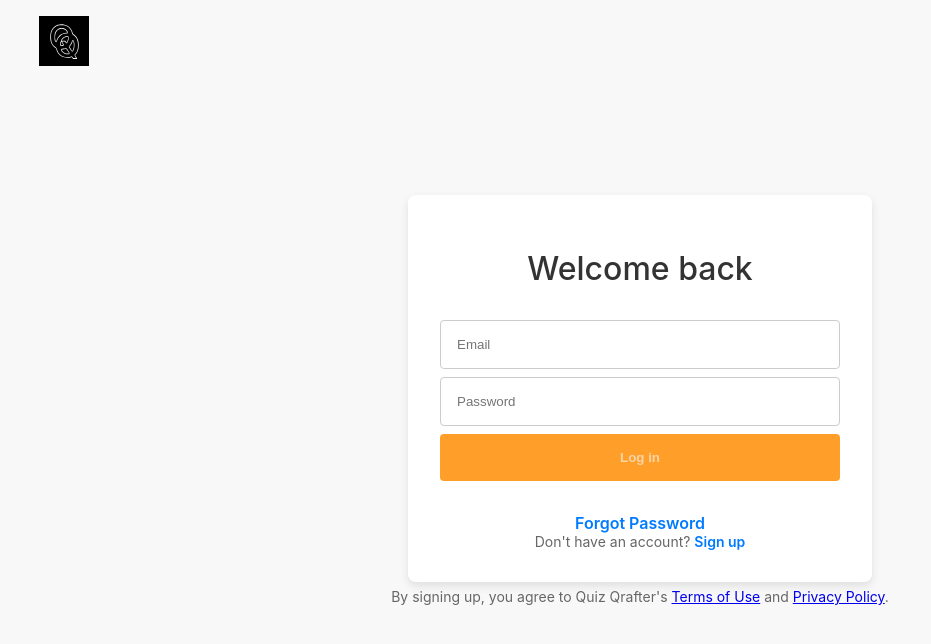
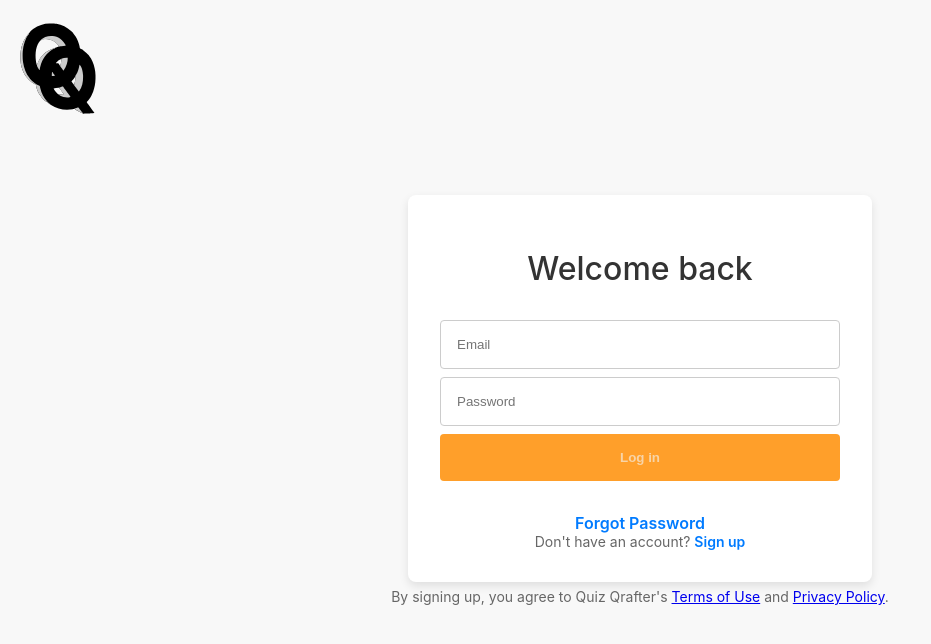
Before and after one commit to QuizQrafter/quiz-qrafter, a React (Create React App) app in the folder frontend/: page /login in a window 1280 px wide. Shown: the top 644 px of the page, without its empty margins (0-931 px from the left). Built offline with nearby package versions, Linux system fonts and the light colour scheme; no server answers.

Commit message:
logo dark and light

```diff
--- a/frontend/src/containers/Auth/auth.module.css
+++ b/frontend/src/containers/Auth/auth.module.css
@@ -22,7 +22,7 @@
 .authLogo {
   top: -50px;
   left: 50%;
-  max-width: 50px;
+  max-width: 200px;
 }
 
 .authTitle {
```
Also changed, not shown: frontend/src/assets/quiz_qrafter_logo_dark.svg, frontend/src/assets/quiz_qrafter_logo_light.svg.
